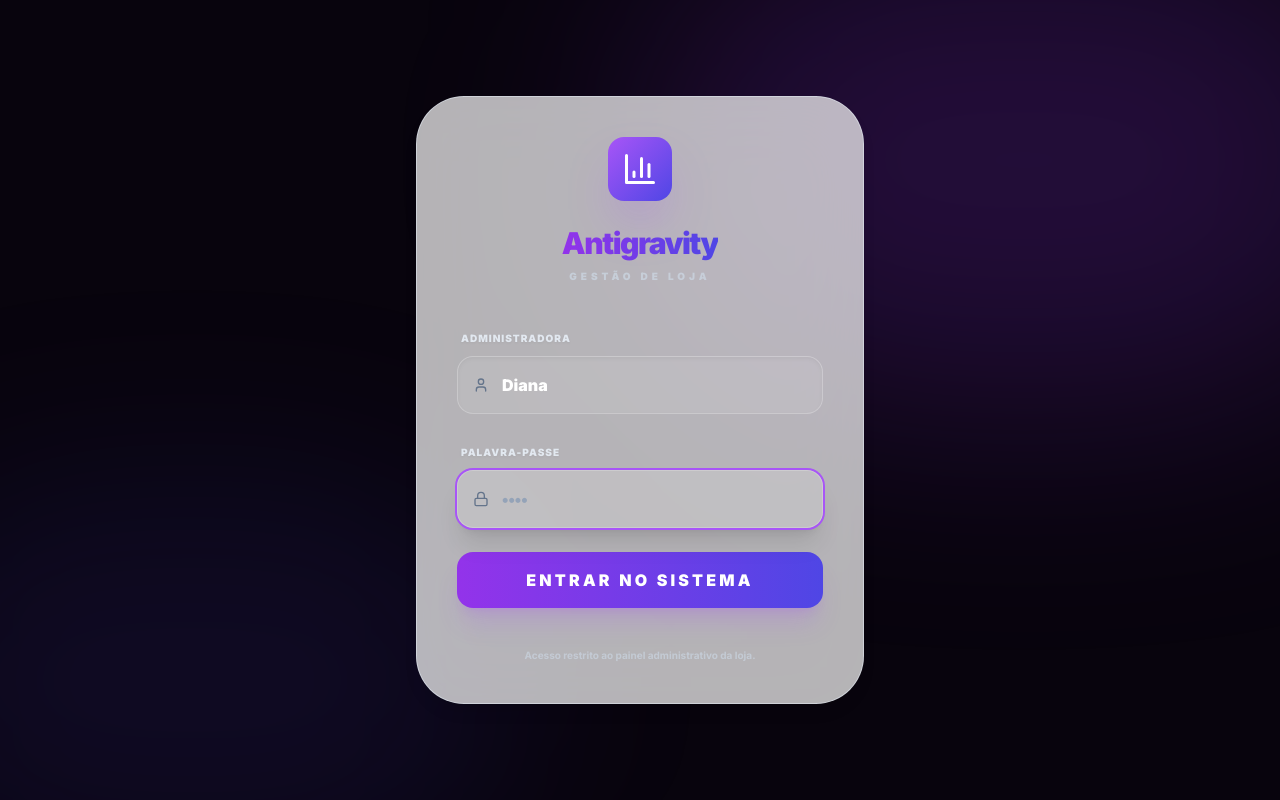
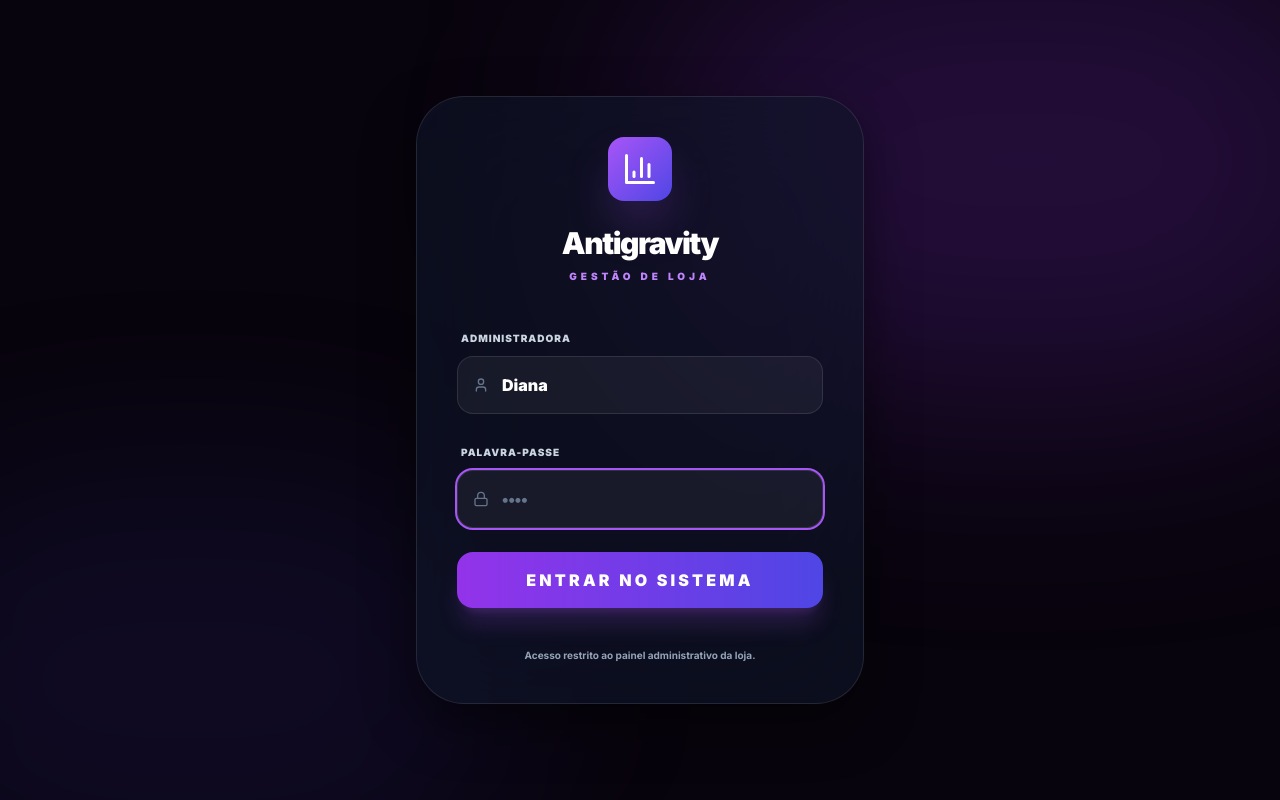
Before and after one commit to scapilix/Loja, a React (Vite) app: page /#/login in a window 1280 px wide. Built offline with nearby package versions, Linux system fonts and the light colour scheme.

Commit message:
UI_Branding_Fix

```diff
--- a/src/pages/Login.tsx
+++ b/src/pages/Login.tsx
@@ -29,18 +29,18 @@ export default function Login() {
         animate={{ opacity: 1, y: 0 }}
         className="w-full max-w-md relative z-10"
       >
-        <div className="glass p-10 rounded-[3rem] border-white/10 shadow-2xl backdrop-blur-3xl">
+        <div className="bg-slate-900/60 backdrop-blur-3xl p-10 rounded-[3rem] border border-white/10 shadow-[0_20px_50px_rgba(0,0,0,0.5)]">
           <div className="flex flex-col items-center mb-10">
             <div className="w-16 h-16 bg-gradient-to-br from-purple-500 to-indigo-600 rounded-2xl flex items-center justify-center shadow-2xl shadow-purple-500/40 mb-6">
               <BarChart3 className="text-white w-9 h-9" />
             </div>
-            <h1 className="text-3xl font-black text-gradient tracking-tighter">Antigravity</h1>
-            <p className="text-slate-300 text-[10px] font-black uppercase tracking-[0.4em] mt-2 opacity-80">Gestão de Loja</p>
+            <h1 className="text-3xl font-black text-white tracking-tighter">Antigravity</h1>
+            <p className="text-purple-400 text-[10px] font-black uppercase tracking-[0.4em] mt-2">Gestão de Loja</p>
           </div>
 
           <form onSubmit={handleSubmit} className="space-y-6">
             <div className="space-y-2">
-              <label className="text-[10px] font-black text-slate-200 uppercase tracking-widest ml-1 drop-shadow-sm">Administradora</label>
+              <label className="text-[10px] font-black text-slate-300 uppercase tracking-widest ml-1 shadow-black">Administradora</label>
               <div className="relative">
                 <div className="absolute inset-y-0 left-0 pl-4 flex items-center pointer-events-none">
                   <User className="h-4 w-4 text-slate-500" />
@@ -49,13 +49,13 @@ export default function Login() {
                   type="text"
                   readOnly
                   value="Diana"
-                  className="block w-full pl-11 pr-4 py-4 bg-white/10 border border-white/20 rounded-2xl text-white font-black focus:outline-none cursor-default shadow-inner"
+                  className="block w-full pl-11 pr-4 py-4 bg-white/5 border border-white/10 rounded-2xl text-white font-black focus:outline-none cursor-default"
                 />
               </div>
             </div>
 
             <div className="space-y-2">
-              <label className="text-[10px] font-black text-slate-200 uppercase tracking-widest ml-1 drop-shadow-sm">Palavra-Passe</label>
+              <label className="text-[10px] font-black text-slate-300 uppercase tracking-widest ml-1 shadow-black">Palavra-Passe</label>
               <div className="relative">
                 <div className="absolute inset-y-0 left-0 pl-4 flex items-center pointer-events-none">
                   <Lock className="h-4 w-4 text-slate-500" />
@@ -66,7 +66,7 @@ export default function Login() {
                   autoFocus
                   value={passwordInput}
                   onChange={(e) => setPasswordInput(e.target.value)}
-                  className={`block w-full pl-11 pr-4 py-4 bg-white/15 border ${error ? 'border-rose-500' : 'border-white/20'} rounded-2xl text-white font-black focus:outline-none focus:ring-2 focus:ring-purple-500 transition-all placeholder:text-slate-400 shadow-xl`}
+                  className={`block w-full pl-11 pr-4 py-4 bg-white/5 border ${error ? 'border-rose-500' : 'border-white/10'} rounded-2xl text-white font-black focus:outline-none focus:ring-2 focus:ring-purple-500 transition-all placeholder:text-slate-500`}
                 />
               </div>
               {error && (
@@ -89,7 +89,7 @@ export default function Login() {
             </button>
           </form>
 
-          <p className="text-center text-slate-300 text-[10px] font-bold mt-10 opacity-70">
+          <p className="text-center text-slate-400 text-[10px] font-bold mt-10">
             Acesso restrito ao painel administrativo da loja.
           </p>
         </div>
```
